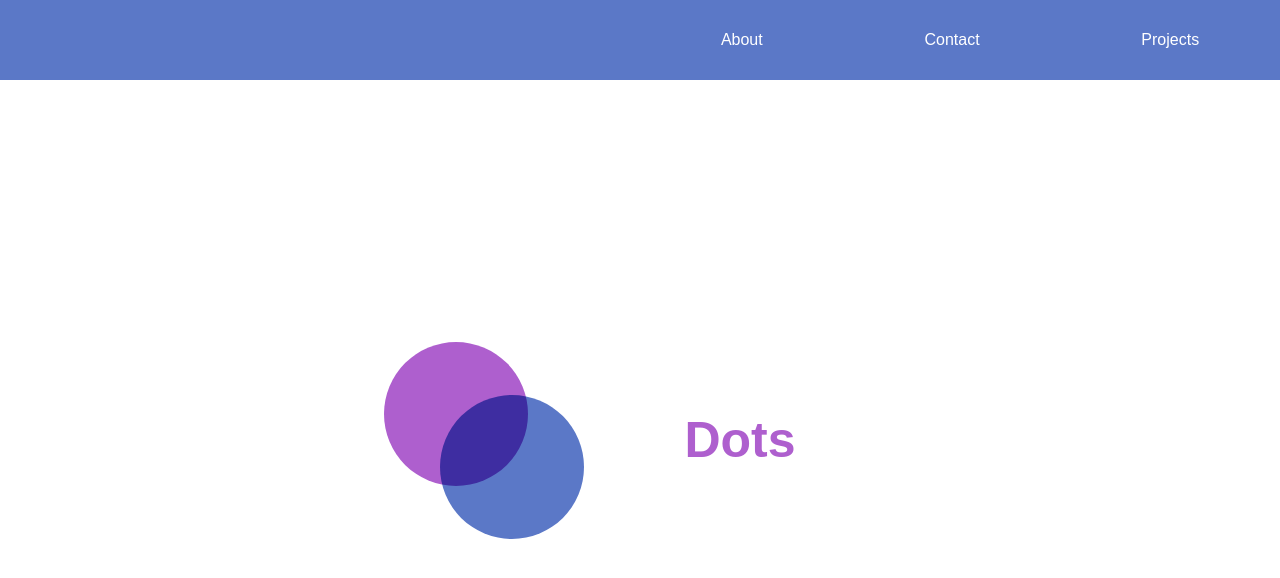
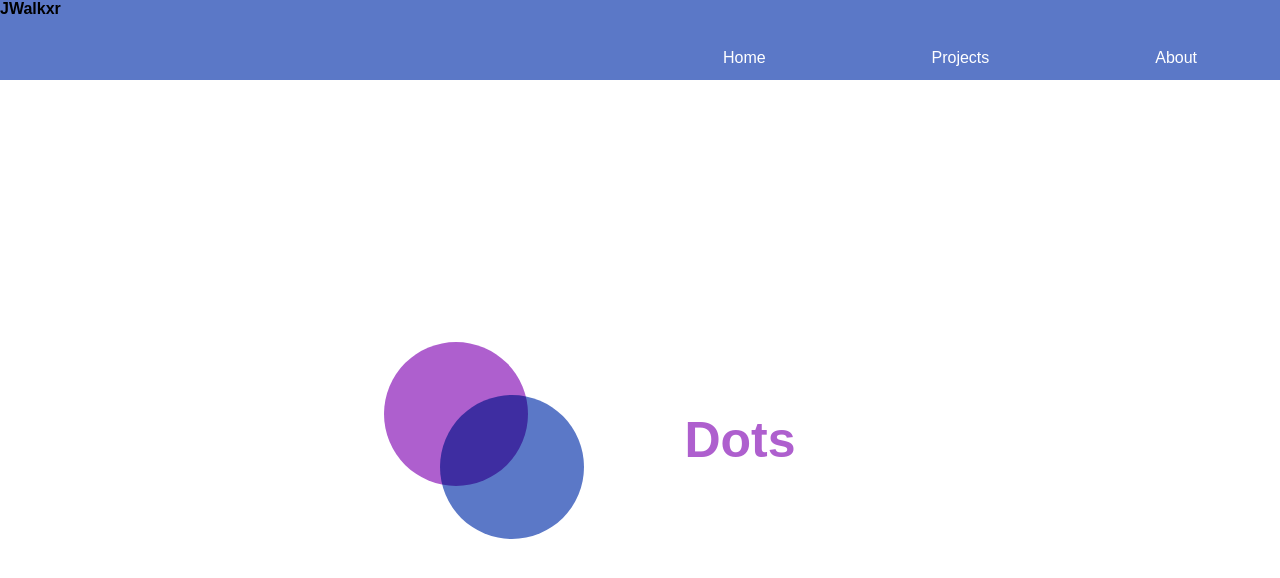
Before and after one commit to NemesxsJ/nemesxsj.github.io, a plain HTML site: page index.html in a window 1280 px wide. Drawn offline with Linux system fonts and the light colour scheme.

Commit message:
Update index.html

```diff
--- a/index.html
+++ b/index.html
@@ -5,19 +5,22 @@
     <meta name="viewport" content="width=device-width, initial-scale=1.0" />
     <meta http-equiv="X-UA-Compatible" content="ie=edge" />
     <link rel="stylesheet" href="./style.css" />
-    <title>Bubble Effect</title>
+    <title>JWalkxr</title>
   </head>
   <body>
     <nav>
+      <div class="logo">
+        <h4>JWalkxr</h4>
+      </div>
       <div class="hamburger">
         <div class="line"></div>
         <div class="line"></div>
         <div class="line"></div>
       </div>
       <ul class="nav-links">
+        <li><a href="#">Home</a></li>
+        <li><a href="#">Projects</a></li>
         <li><a href="#">About</a></li>
-        <li><a href="#">Contact</a></li>
-        <li><a href="#">Projects</a></li>
       </ul>
     </nav>
 
```
